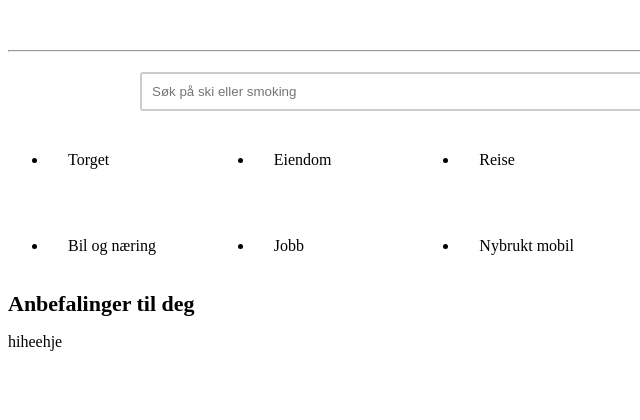
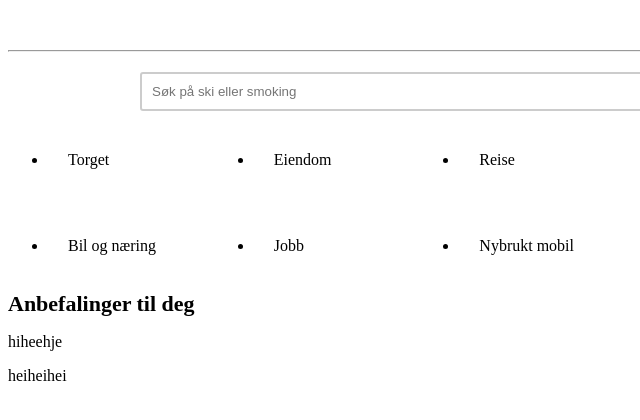
Before and after one commit to viljaah/AdvancedCSS_Lab_230224, a plain HTML site: page index.html in a window 1280 px wide. Shown: the full height of the page, 0-640 px from the left. Drawn offline with Linux system fonts and the light colour scheme.

Commit message:
test commit

```diff
--- a/index.html
+++ b/index.html
@@ -37,5 +37,6 @@
         </ul>
         <h1>Anbefalinger til deg</h1>
         <p>hiheehje</p>
+        <p>heiheihei</p>
 </body>
 </html>
```
